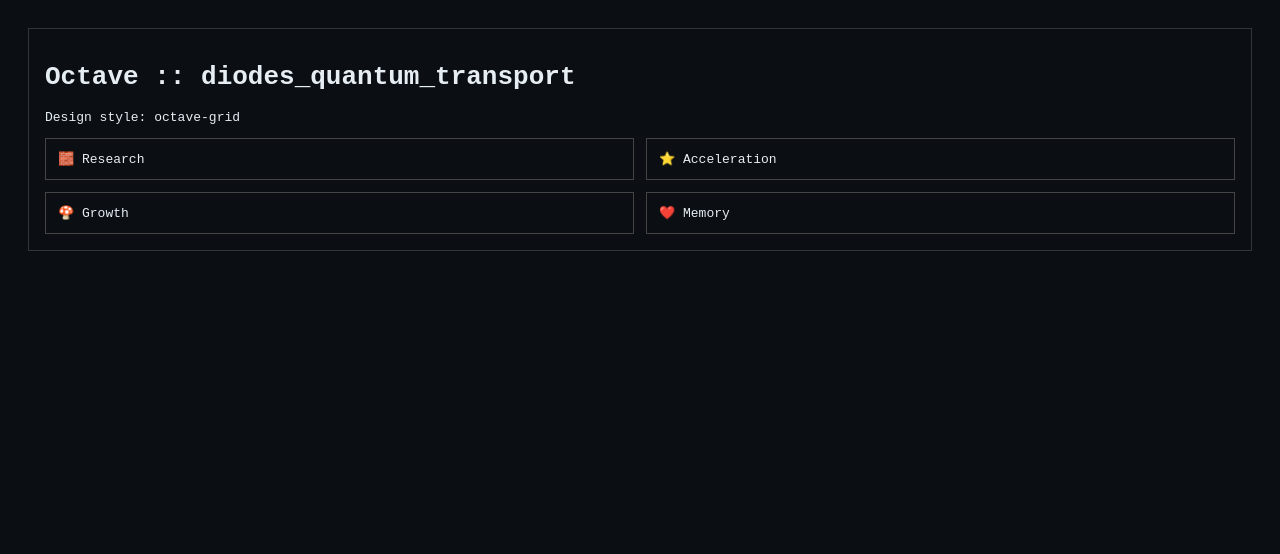
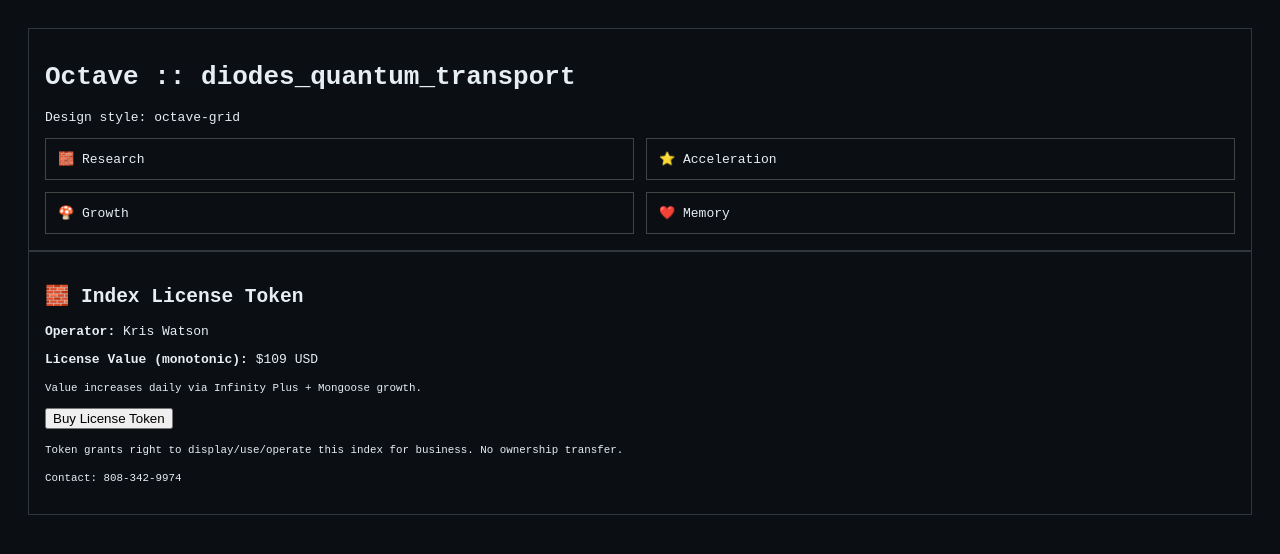
Before and after one commit to pewpi-infinity/diodes_quantum_transport, a plain HTML site: page index.html in a window 1280 px wide. Drawn offline with Linux system fonts and the light colour scheme.

Commit message:
🧱 c13b0⁴ sweep + index growth → 109

```diff
--- a/index.html
+++ b/index.html
@@ -23,3 +23,17 @@ body{font-family:monospace;background:#0b0f14;color:#e6edf3;padding:20px}
 </div>
 </body>
 </html>
+
+<!-- INDEX_VALUE_START -->
+<div class="box">
+<h2>🧱 Index License Token</h2>
+<p><strong>Operator:</strong> Kris Watson</p>
+<p><strong>License Value (monotonic):</strong> $109 USD</p>
+<p><small>Value increases daily via Infinity Plus + Mongoose growth.</small></p>
+<form action="https://www.paypal.com/paypalme/marvaseater@gmail.com/109" method="get" target="_blank">
+  <button type="submit">Buy License Token</button>
+</form>
+<p><small>Token grants right to display/use/operate this index for business. No ownership transfer.</small></p>
+<p><small>Contact: 808-342-9974</small></p>
+</div>
+<!-- INDEX_VALUE_END -->
```
Also changed, not shown: index_value.json (added, +10 -0 lines), 2 other files.
